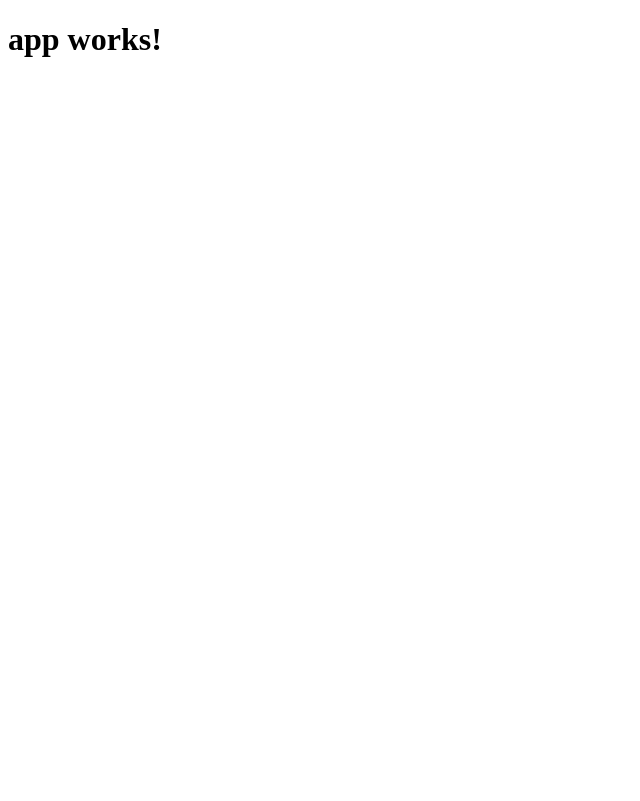
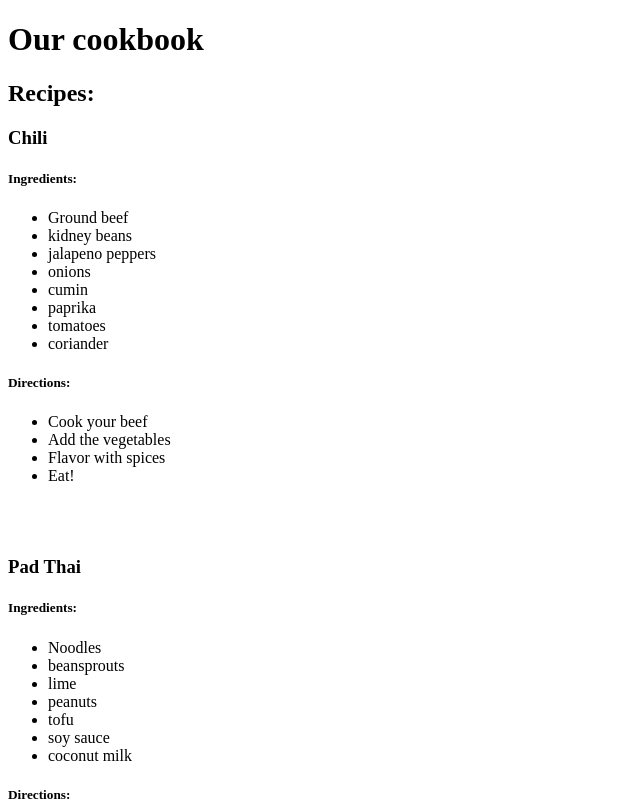
Before and after one commit to ericasummers/Angular-cookbook, an Angular app: page / in a window 1280 px wide. Shown: the top 801 px of the page, without its empty margins (0-640 px from the left). Built offline with nearby package versions, Linux system fonts and the light colour scheme.

Commit message:
create recipes model and displayon homepage

```diff
--- a/src/app/app.component.html
+++ b/src/app/app.component.html
@@ -1,3 +1,15 @@
 <h1>
   {{title}}
 </h1>
+<h2>Recipes:</h2>
+<div *ngFor="let currentRecipe of recipes"><h3>{{currentRecipe.title}}</h3>
+  <h5>Ingredients:</h5>
+  <ul>
+    <li *ngFor="let currentIngredient of currentRecipe.ingredients">{{currentIngredient}}</li>
+  </ul>
+  <h5>Directions:</h5>
+  <ul>
+    <li *ngFor="let currentDirection of currentRecipe.directions">{{currentDirection}}</li>
+  </ul>
+<br><br>
+</div>
--- a/src/app/app.component.ts
+++ b/src/app/app.component.ts
@@ -6,5 +6,16 @@ import { Component } from '@angular/core';
   styleUrls: ['./app.component.css']
 })
 export class AppComponent {
-  title = 'app works!';
+  title = 'Our cookbook';
+  recipes: Recipe[] = [
+    new Recipe('Chili', ['Ground beef', 'kidney beans', 'jalapeno peppers', 'onions', 'cumin', 'paprika', 'tomatoes', 'coriander'], ['Cook your beef', 'Add the vegetables', 'Flavor with spices', 'Eat!']),
+    new Recipe('Pad Thai', ['Noodles', 'beansprouts', 'lime', 'peanuts', 'tofu', 'soy sauce', 'coconut milk'], ['Cook your tofu', 'add the sauce and milk', 'add the rest and cook', 'mix in cooked noodles']),
+    new Recipe('Chocolate Chip Cookies', ['flour', 'sugar', 'chocolate chips', 'baking powder', 'vanilla extract', 'eggs', 'butter'], ['Mix the butter, sugar, butter, and eggs', 'Add the flour and baking powder', 'Add the chocolate chip', 'Bake in the oven for 30 minutes']),
+    new Recipe('Chicken Tikka Masala', ['chicken', 'paprika', 'butter', 'cumin', 'coriander', 'garam masala', 'tomatoes', 'rice', 'saffron'], ['Rub the spices on the chicken and cook in the oven', 'Mix the butter and tomatoes and add the chicken to the pot to cook more', 'Make the rice with saffron and add the chicken'])
+  ];
+
 }
+
+export class Recipe {
+  constructor(public title: string, public ingredients: string [], public directions: string []) { }
+}
```
